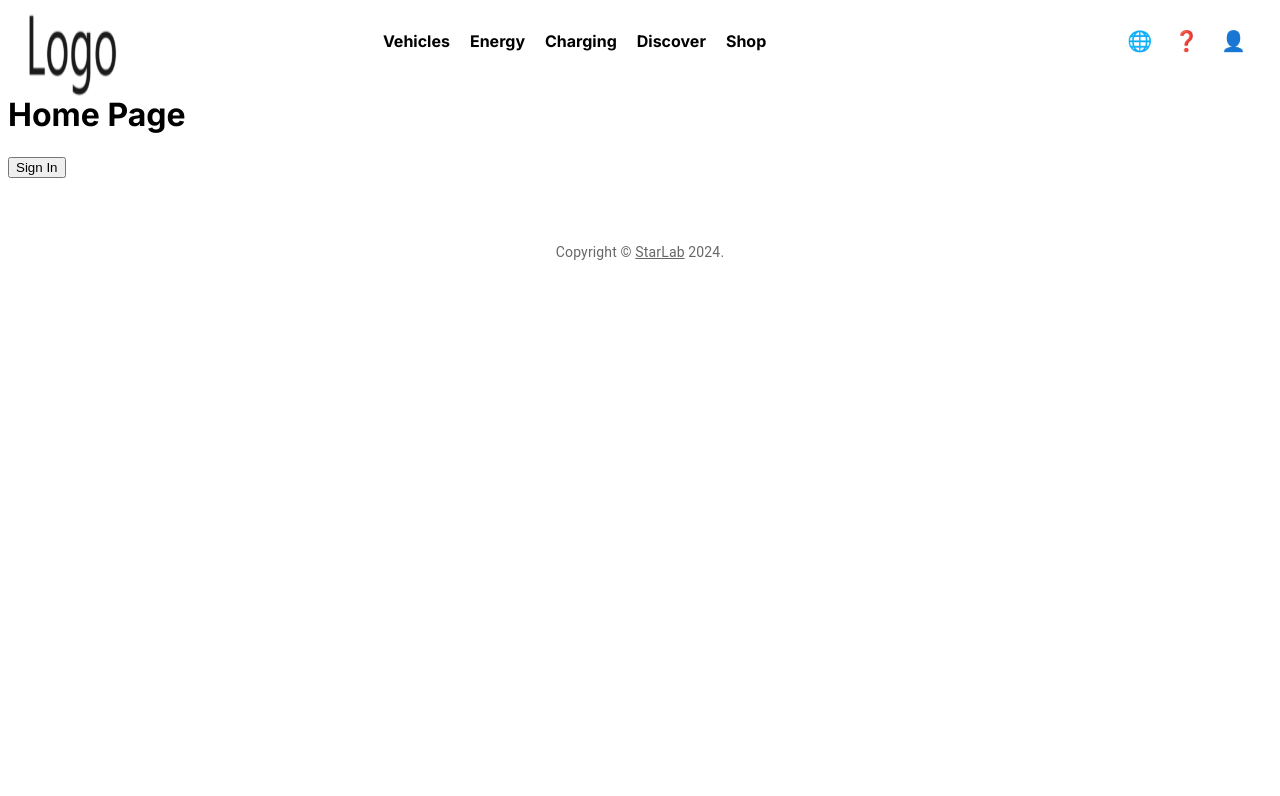
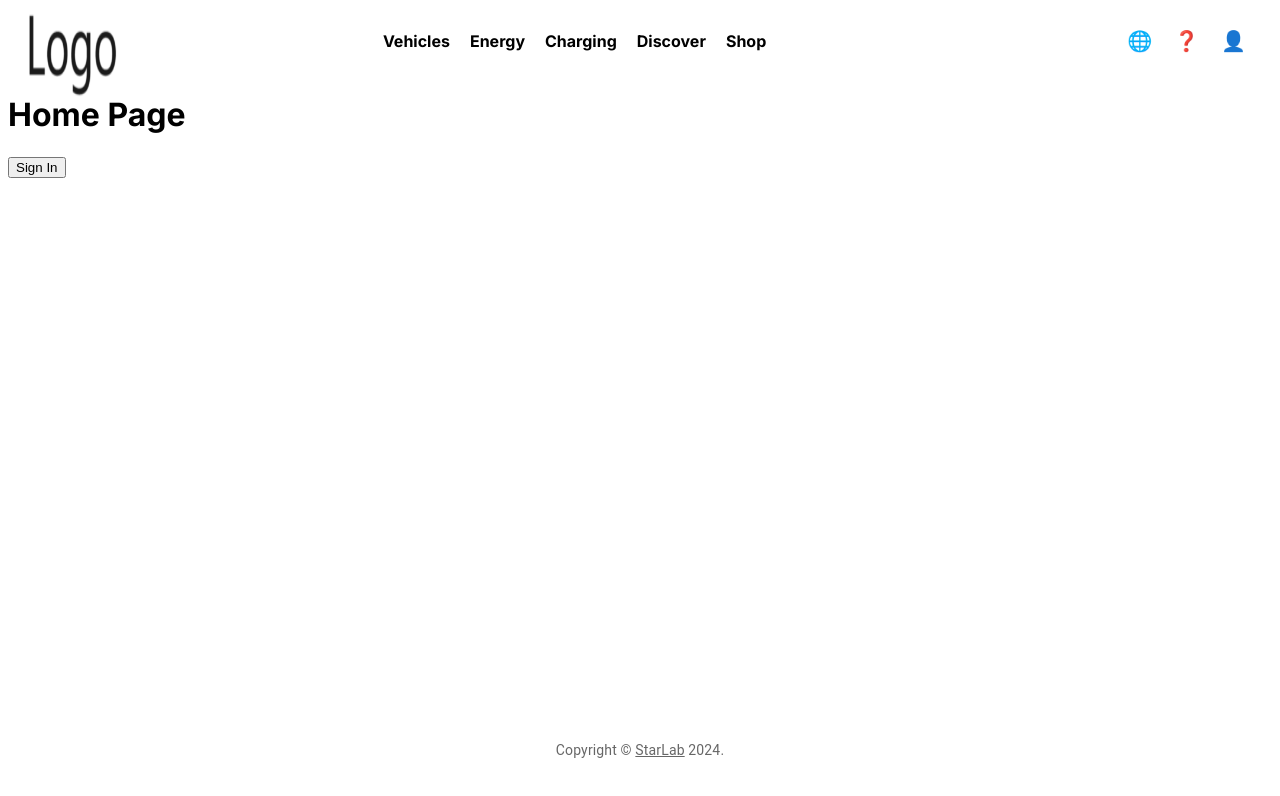
Before and after one commit to CnStarLab/CarRentalSys, a Next.js app in the folder src/frontend/: page / in a window 1280 px wide. Shown: the top 796 px of the page. Built offline with nearby package versions, Linux system fonts and the light colour scheme.

Commit message:
[Frontend/Update]Copyright use absolute position

```diff
--- a/src/frontend/app/components/Header.tsx
+++ b/src/frontend/app/components/Header.tsx
@@ -2,14 +2,21 @@
 
 import Link from 'next/link';
 import Logo from './Logo';
+import { useRouter } from 'next/navigation';
 
 export default function Header() {
+    const router = useRouter();
+
+    const handleSignIn = () => {
+      router.push('/login');
+    };
+
     const headerStyle: React.CSSProperties = {
         display: 'flex',
         justifyContent: 'space-between',
         alignItems: 'center',
         padding: '20px',
-        backgroundColor: 'white'
+        backgroundColor: 'transparent'
     };
 
     const navStyle: React.CSSProperties = {
@@ -48,7 +55,7 @@ export default function Header() {
         <div style={iconsStyle}>
             <button style={iconButtonStyle}>🌐</button>
             <button style={iconButtonStyle}>❓</button>
-            <button style={iconButtonStyle}>👤</button>
+            <button style={iconButtonStyle} onClick={handleSignIn}>👤</button>
         </div>
     </header>
     );
--- a/src/frontend/app/layout.tsx
+++ b/src/frontend/app/layout.tsx
@@ -28,11 +28,19 @@ export default function RootLayout({
 }: Readonly<{
   children: React.ReactNode;
 }>) {
+
+  const copyrightStyle: React.CSSProperties = {
+    position: 'absolute',
+    bottom: '40px', // 距离底部的距离
+    left: '50%',
+    transform: 'translateX(-50%)', // 水平居中
+  };
+
   return (
     <html lang="en">
       <body className={inter.className}>
         {children}
-        <Copyright sx={{ mt: 8, mb: 4 }} />
+        <Copyright sx={copyrightStyle} />
       </body>
     </html>
   );
```
Lines whose indentation alone changed are shown as unchanged.
